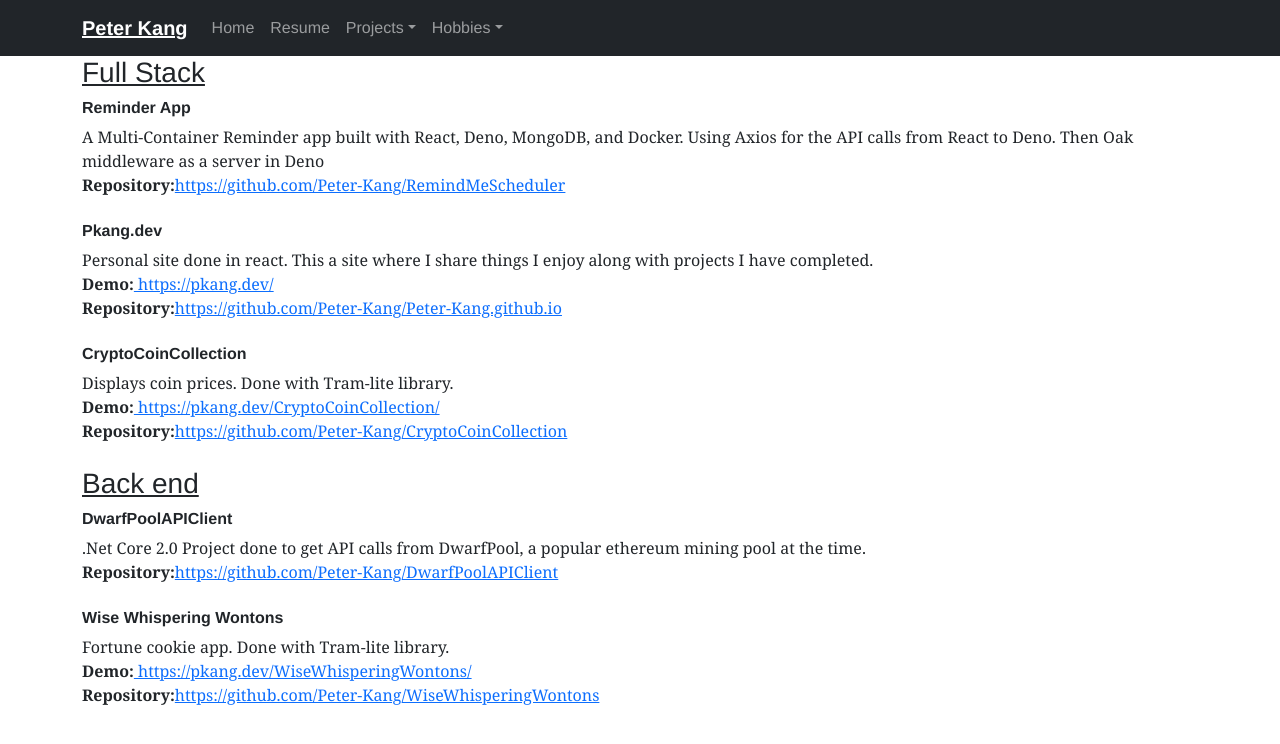
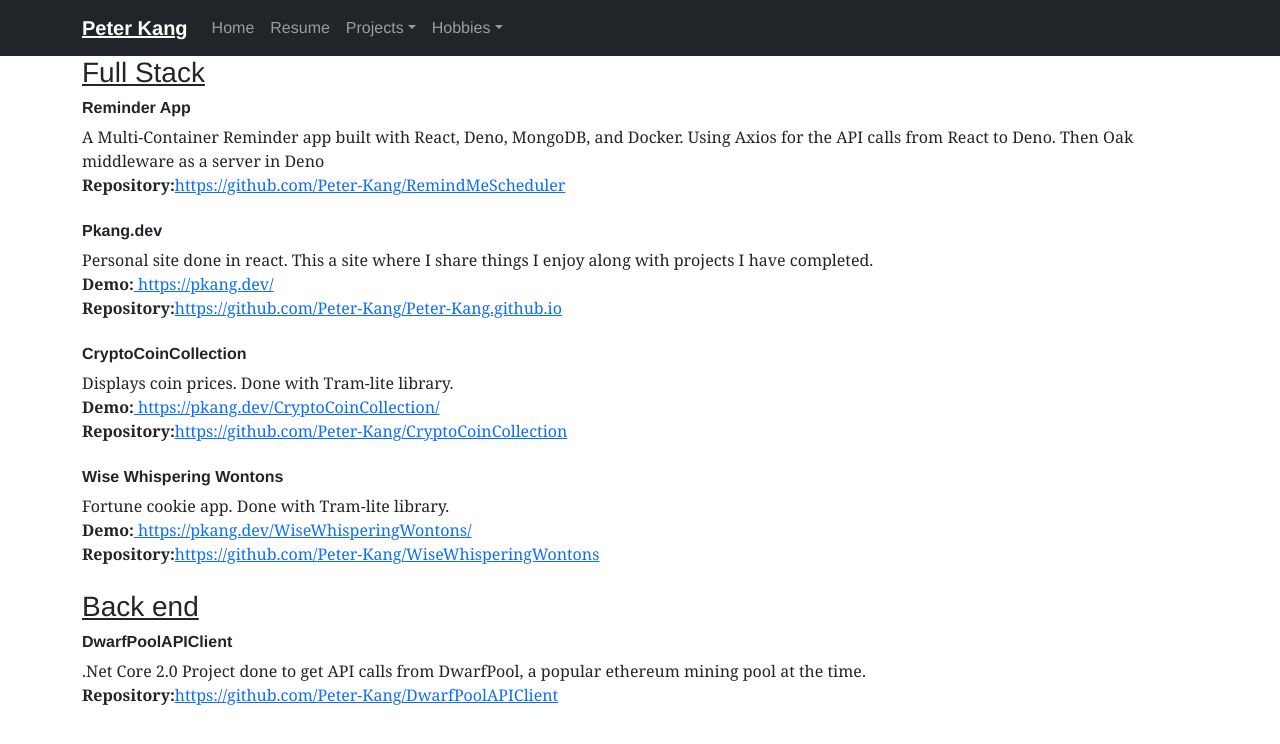
Before and after one commit to Peter-Kang/Peter-Kang.github.io, a React (Create React App) app: page /#/Projects in a window 1280 px wide. Shown: the top 744 px of the page. Built offline with nearby package versions, Linux system fonts and the light colour scheme.

Commit message:
Updated projects

```diff
--- a/src/routes/Projects.js
+++ b/src/routes/Projects.js
@@ -20,16 +20,17 @@ const Projects = ()=>
             <Row><Col><b>Demo:</b><a href="https://pkang.dev/CryptoCoinCollection/"> https://pkang.dev/CryptoCoinCollection/</a></Col></Row>
             <Row><Col><b>Repository:</b><a href="https://github.com/Peter-Kang/CryptoCoinCollection">https://github.com/Peter-Kang/CryptoCoinCollection</a></Col></Row>
             <br/>
+            <Row><Col> <h6> <b>Wise Whispering Wontons</b> </h6></Col></Row>
+            <Row><Col>Fortune cookie app. Done with Tram-lite library. </Col></Row>
+            <Row><Col><b>Demo:</b><a href="https://pkang.dev/WiseWhisperingWontons/"> https://pkang.dev/WiseWhisperingWontons/</a></Col></Row>
+            <Row><Col><b>Repository:</b><a href="https://github.com/Peter-Kang/WiseWhisperingWontons">https://github.com/Peter-Kang/WiseWhisperingWontons</a></Col></Row>
+            <br/>
             <Row><Col className="fw-bold"><h3><u>Back end</u></h3></Col></Row>
             <Row><Col> <h6> <b>DwarfPoolAPIClient</b>  </h6></Col></Row>
             <Row><Col>.Net Core 2.0 Project done to get API calls from DwarfPool, a popular ethereum mining pool at the time.</Col></Row>
             <Row><Col><b>Repository:</b><a href="https://github.com/Peter-Kang/DwarfPoolAPIClient">https://github.com/Peter-Kang/DwarfPoolAPIClient</a></Col></Row>
             <br/>
-            <Row><Col> <h6> <b>Wise Whispering Wontons</b> </h6></Col></Row>
-            <Row><Col>Fortune cookie app. Done with Tram-lite library. </Col></Row>
-            <Row><Col><b>Demo:</b><a href="https://pkang.dev/WiseWhisperingWontons/"> https://pkang.dev/WiseWhisperingWontons/</a></Col></Row>
-            <Row><Col><b>Repository:</b><a href="https://github.com/Peter-Kang/WiseWhisperingWontons">https://github.com/Peter-Kang/WiseWhisperingWontons</a></Col></Row>
-            <br/>
+
         </Container>
     )
 }
```
